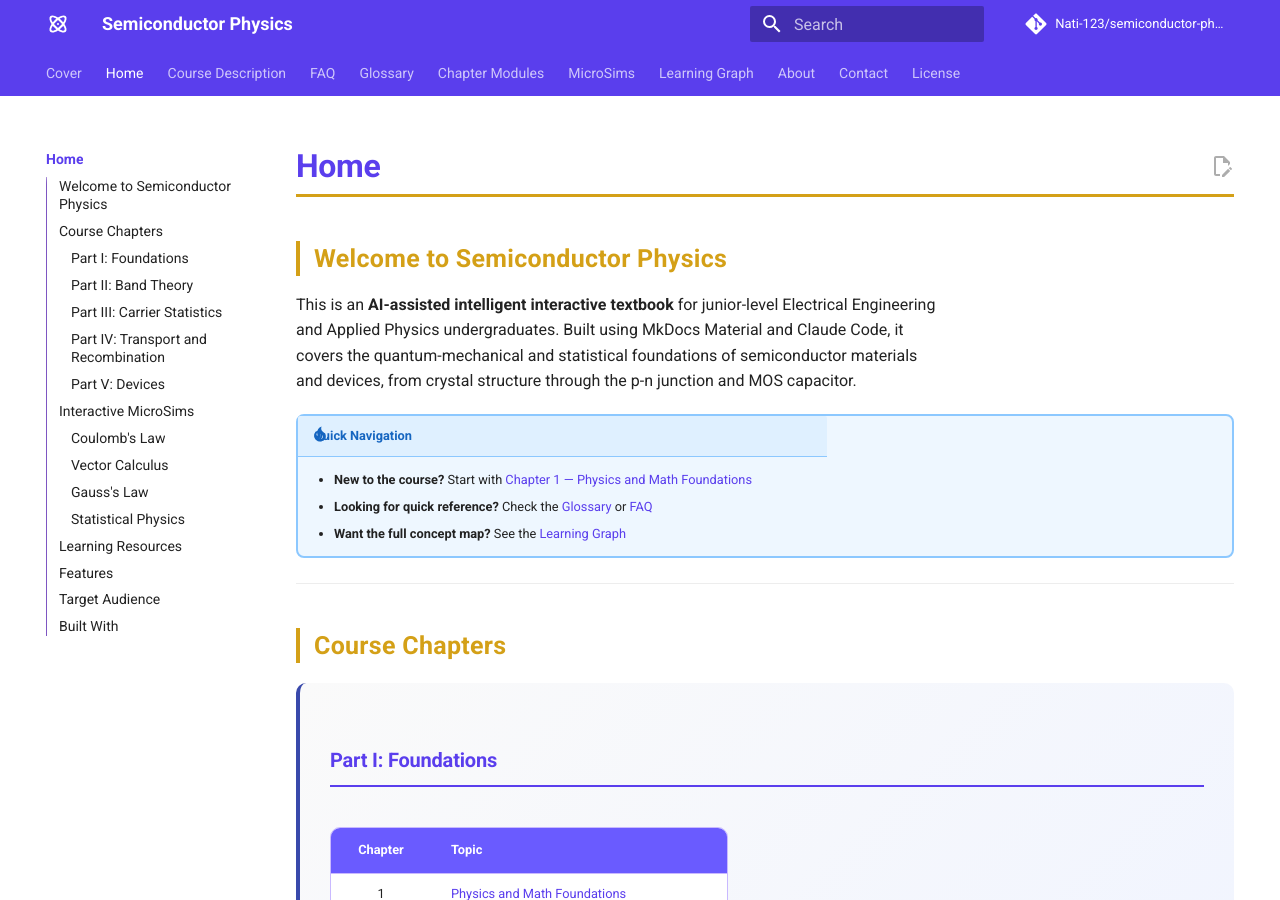
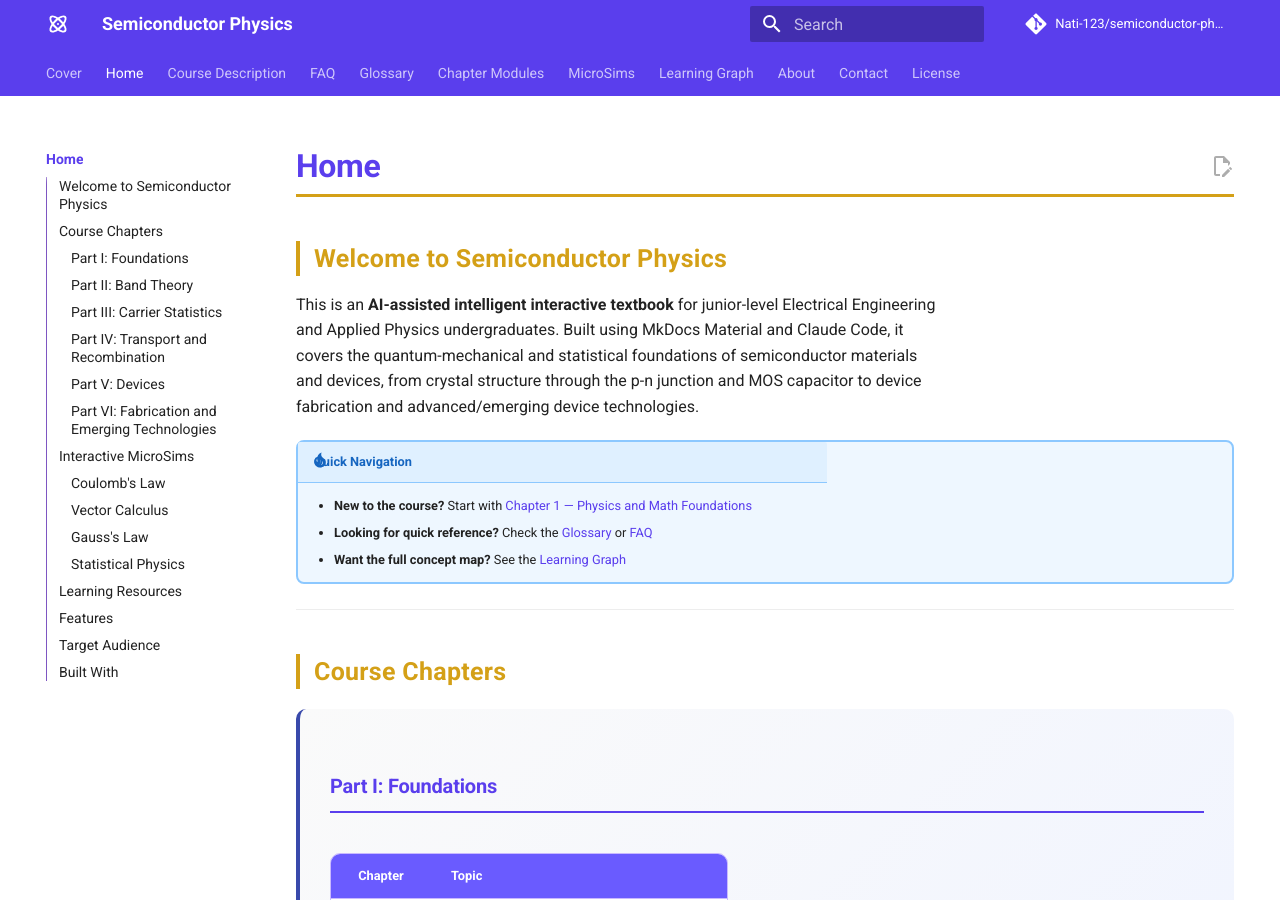
Before and after one commit to Nati-123/semiconductor-physics-textbook, an MkDocs documentation site: the page built from docs/home.md, in a window 1280 px wide and 900 px high. Built offline with MkDocs 1.6.1 and Material for MkDocs 9.7.7, drawn with Linux system fonts in a browser that asks for light colours; comment, search, counter and statistics services are not loaded; some of the changed text lies outside the part shown.

Commit message:
Update cover pages with accurate stats and complete chapter list
The cover page's MicroSims/Quiz Questions/Glossary Terms stats were
stale from early in the project (8/20/26); updated to the actual
totals across all 20 chapters (114/414/266). home.md's chapter table
was missing Chapters 19-20 entirely; added a "Part VI: Fabrication
and Emerging Technologies" section and updated the intro summary.

Co-Authored-By: Claude Sonnet 5 <noreply@anthropic.com>

```diff
--- a/docs/home.md
+++ b/docs/home.md
@@ -7,7 +7,7 @@ description: An interactive university-level semiconductor physics textbook with
 
 ## Welcome to Semiconductor Physics
 
-This is an **AI-assisted intelligent interactive textbook** for junior-level Electrical Engineering and Applied Physics undergraduates. Built using MkDocs Material and Claude Code, it covers the quantum-mechanical and statistical foundations of semiconductor materials and devices, from crystal structure through the p-n junction and MOS capacitor.
+This is an **AI-assisted intelligent interactive textbook** for junior-level Electrical Engineering and Applied Physics undergraduates. Built using MkDocs Material and Claude Code, it covers the quantum-mechanical and statistical foundations of semiconductor materials and devices, from crystal structure through the p-n junction and MOS capacitor to device fabrication and advanced/emerging device technologies.
 
 !!! tip "Quick Navigation"
     - **New to the course?** Start with [Chapter 1 — Physics and Math Foundations](chapters/01-physics-math-foundations/index.md)
@@ -78,6 +78,17 @@ This is an **AI-assisted intelligent interactive textbook** for junior-level Ele
 | 16 | [Metal-Semiconductor and MOS Junctions](chapters/16-metal-semiconductor-mos-junctions/index.md) |
 | 17 | [Optical and Thermal Properties of Semiconductors](chapters/17-optical-thermal-properties/index.md) |
 | 18 | [Semiconductor Devices and Applications](chapters/18-semiconductor-devices-applications/index.md) |
+
+</div>
+
+<div class="unit-section" markdown>
+
+### Part VI: Fabrication and Emerging Technologies
+
+| Chapter | Topic |
+|:----:|-------|
+| 19 | [Semiconductor Device Fabrication](chapters/19-semiconductor-device-fabrication/index.md) |
+| 20 | [Advanced Semiconductor Devices and Emerging Technologies](chapters/20-advanced-devices-emerging-technologies/index.md) |
 
 </div>
 
```
Also changed, not shown: docs/index.md (+4 -3 lines).
